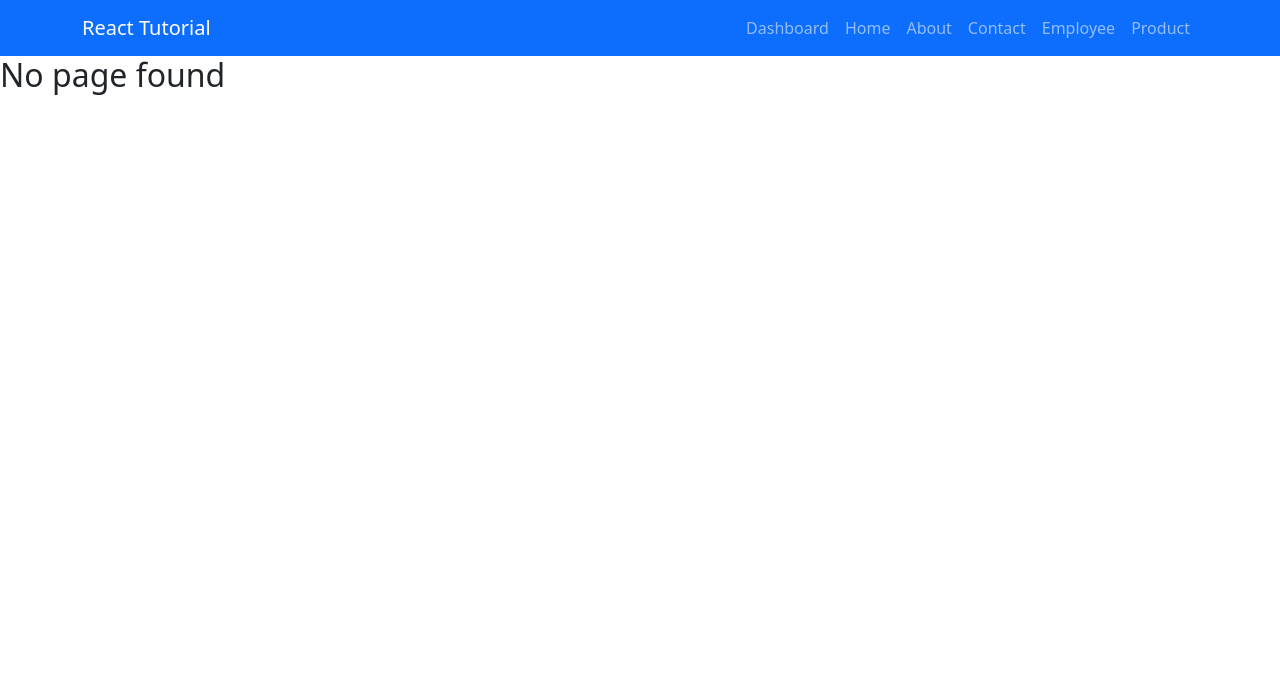
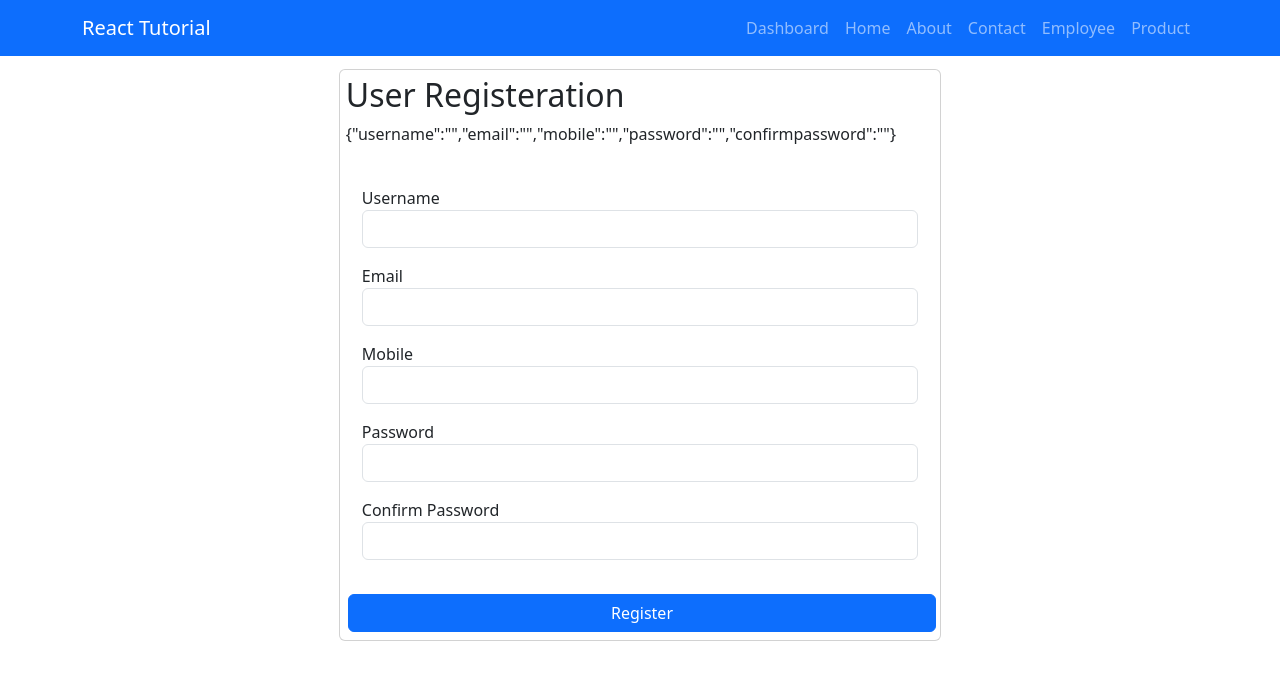
Before and after one commit to nihiratechiees/Firstapp_react, a React (Vite) app: page /register in a window 1280 px wide. Shown: the top 680 px of the page. Built offline with nearby package versions, Linux system fonts and the light colour scheme.

Commit message:
User registeration

```diff
--- a/src/App.jsx
+++ b/src/App.jsx
@@ -20,6 +20,8 @@ import '../node_modules/react-toastify/dist/ReactToastify.css'
 import { ToastContainer } from 'react-toastify'
 import Examples from './Component/Examples'
 import Parentproduct from './Component/Parentproduct'
+import Register from './Component/Register'
+import Addcompany from './Component/Addcompany'
 
 function App() {
   let title = "Welcome to React 19.2"
@@ -48,6 +50,8 @@ function App() {
           <Route path='/addemployee' element={<Addemployee/>}></Route>
           <Route path='/example' element={<Examples/>}></Route>
           <Route path='/product' element={<Parentproduct/>}></Route>
+          <Route path='/register' element={<Register/>}></Route>
+          <Route path='/addcompany' element={<Addcompany/>}></Route>
           <Route path='*' element={<h2>No page found</h2>}></Route>
         </Routes>
          <AppFooter></AppFooter>
--- /dev/null
+++ b/src/Component/Addcompany.jsx
@@ -0,0 +1,9 @@
+const Addcompany = () => {
+    return (
+        <div>
+
+        </div>
+     );
+}
+
+export default Addcompany;
--- /dev/null
+++ b/src/Component/Register.jsx
@@ -0,0 +1,131 @@
+import { useState } from "react";
+import { toast } from "react-toastify";
+
+const Register = () => {
+
+    const initialValues = {
+        "username": "",
+        "email": "",
+        "mobile": "",
+        "password": "",
+        "confirmpassword": ""
+    }
+
+    const [formValues, setformValues] = useState(initialValues);
+    const [formErrors, setformErrors] = useState({});
+    const [isSubmit, setIsSubmit] = useState(false);
+
+    const handleChange = (e) => {
+        const { name, value } = e.target;
+        setformValues({ ...formValues, [name]: value });
+    }
+
+    const handleSubmit = (e) => {
+        e.preventDefault();
+        const error = validate(formValues);
+        setformErrors(error);
+        const isvalid = Object.keys(error).length === 0;
+        if (isvalid) {
+            setIsSubmit(true);
+            fetch(' http://localhost:3000/user', {
+                method: 'POST',
+                headers: { "content-type": "application/json" },
+                body: JSON.stringify(formValues)
+            }).then((res) => {
+                if (res.ok) {
+                    toast.success('Registeration completed successfully.')
+                } else {
+                    toast.error('Registeration Failed.')
+                }
+            }).catch((err) => {
+                console.log(err);
+                toast.error('Registeration Failed due to :' + err.message)
+            })
+        }
+
+    }
+
+    const validate = (values) => {
+        const errors = {};
+        const regax = /^[^\s@]+@[^\s@]+\.[^\s@]{2,}$/i;
+        if (!values.username) {
+            errors.username = "Username is required!"
+        } else if (values.username.length < 5) {
+            errors.username = "Username length sould be more than 5 characters"
+        }
+
+        if (!values.email) {
+            errors.email = "Email is required!"
+        } else if (!regax.test(values.email)) {
+            errors.email = "This is not a valid email format!"
+        }
+
+        if (!values.mobile) {
+            errors.mobile = "Mobile is required!"
+        }
+        if (!values.password) {
+            errors.password = "Password is required!"
+        } else if (values.password.length > 10) {
+            errors.password = "Password length sould not exced 10 characters"
+        }
+
+        if (!values.confirmpassword) {
+            errors.confirmpassword = "Confirmpassword is required!"
+        } else if (values.password != values.confirmpassword) {
+            errors.confirmpassword = "Password mismatch!"
+        }
+        return errors;
+    }
+
+    return (
+        <div className="row">
+            <div className="col-lg-6 offset-lg-3">
+                <form onSubmit={handleSubmit} >
+                    <div className="card">
+                        <div className="card-title">
+                            <h2>User Registeration</h2>
+                            <p>{!isSubmit && JSON.stringify(formValues)}</p>
+                        </div>
+                        <div className="card-body">
+                            <div className="form-group">
+                                <label>Username</label>
+                                <input name="username" onChange={handleChange} type="text" className="form-control" />
+                                <p className="text-danger">{formErrors.username}</p>
+                            </div>
+
+                            <div className="form-group">
+                                <label>Email</label>
+                                <input name="email" onChange={handleChange} type="text" className="form-control" />
+                                <p className="text-danger">{formErrors.email}</p>
+                            </div>
+
+                            <div className="form-group">
+                                <label>Mobile</label>
+                                <input name="mobile" onChange={handleChange} type="text" className="form-control" />
+                                <p className="text-danger">{formErrors.mobile}</p>
+                            </div>
+
+                            <div className="form-group">
+                                <label>Password</label>
+                                <input name="password" onChange={handleChange} type="password" className="form-control" />
+                                <p className="text-danger">{formErrors.password}</p>
+                            </div>
+
+                            <div className="form-group">
+                                <label>Confirm Password</label>
+                                <input name="confirmpassword" onChange={handleChange} type="password" className="form-control" />
+                                <p className="text-danger">{formErrors.confirmpassword}</p>
+                            </div>
+
+                        </div>
+                        <div className="card-action">
+                            <button className="btn btn-primary btn-full" type="submit">Register</button>
+                        </div>
+                    </div>
+                </form>
+            </div>
+        </div>
+    );
+}
+
+export default Register;
--- a/src/data/db.json
+++ b/src/data/db.json
@@ -28,5 +28,23 @@
       "salary": "20000",
       "id": 5
     }
+  ],
+  "user": [
+    {
+      "username": "nihira",
+      "email": "nt@in.com",
+      "mobile": "78999999",
+      "password": "Test123",
+      "confirmpassword": "Test123",
+      "id": 1
+    },
+    {
+      "username": "nihira",
+      "email": "nt@in.com",
+      "mobile": "78999999",
+      "password": "Test123",
+      "confirmpassword": "Test123",
+      "id": 2
+    }
   ]
 }
--- a/src/index.css
+++ b/src/index.css
@@ -11,6 +11,10 @@
 button{
   margin: 2px !important;
 }
+.btn-full {
+  width: 100%;
+  display: block;
+}
 .light {
   background-color: white;
   color: black;
```
